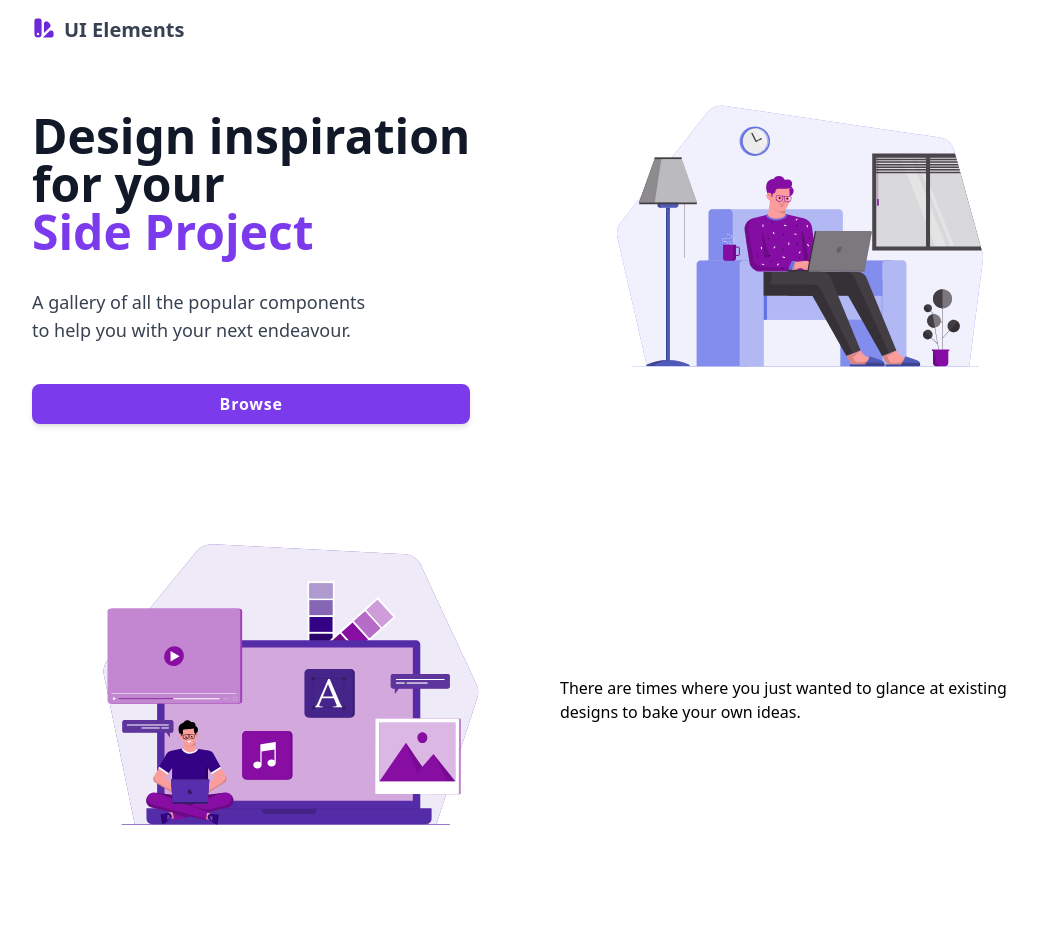
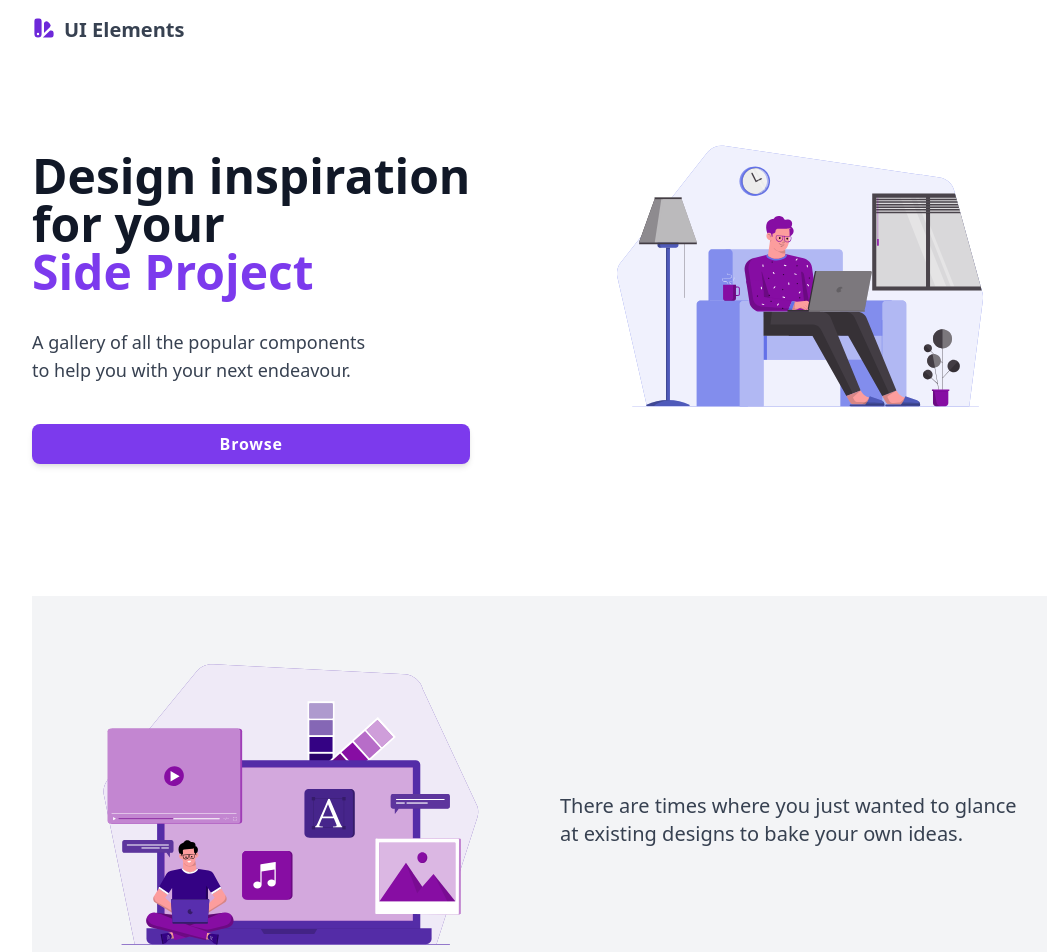
Before and after one commit to Dineshs91/ui-elements, a React (Create React App) app: page / in a window 1280 px wide. Shown: the top 952 px of the page, without its empty margins (96-1143 px from the left). Before the commit the page ends 860 px from the top, so only its background shows below. Built offline with nearby package versions, Linux system fonts and the light colour scheme.

Commit message:
Style 2nd section in landing page

```diff
--- a/src/elements/landing.js
+++ b/src/elements/landing.js
@@ -32,7 +32,7 @@ export default function Home() {
         <ColorSwatchIcon className="h-6 w-6 text-left"></ColorSwatchIcon>
         <p className="ml-2 text-xl font-semibold text-gray-700">UI Elements</p>
       </div>
-      <div className="flex flex-col md:flex-row items-center justify-center">
+      <div className="flex flex-col xl:mt-10 xl:mb-32 md:flex-row items-center justify-center">
         <section className="flex mt-16 md:w-1/2">
           <div>
             <h1 className="font-bold text-3xl lg:text-4xl xl:text-5xl text-gray-900">Design inspiration <br/> for your <br/> <span className="text-purple-600 transition delay-100">{headingWords[headingWordIndex]}</span></h1>
@@ -46,10 +46,12 @@ export default function Home() {
         </section>
         <img className="mt-8 w-full md:mt-0 md:w-1/2" src={img}></img>
       </div>
-      <div className="flex flex-col-reverse md:mt-12 md:flex-row items-center justify-center">
-        <img className="w-1/2" src={multimediaImg}></img>
-        <section className="mt-16 md:w-1/2 px-4 bg-gray-50 md:bg-white">
-          There are times where you just wanted to glance at existing designs to bake your own ideas.
+      <div className="flex flex-col-reverse md:mt-12 md:flex-row bg-gray-100 items-center justify-center">
+        <img className="w-full md:w-1/2" src={multimediaImg}></img>
+        <section className="mt-16 md:w-1/2 px-4">
+          <h3 className="text-gray-700 text-lg xl:text-xl">
+            There are times where you just wanted to glance at existing designs to bake your own ideas.
+          </h3>
         </section>
       </div>
     </div>
```
